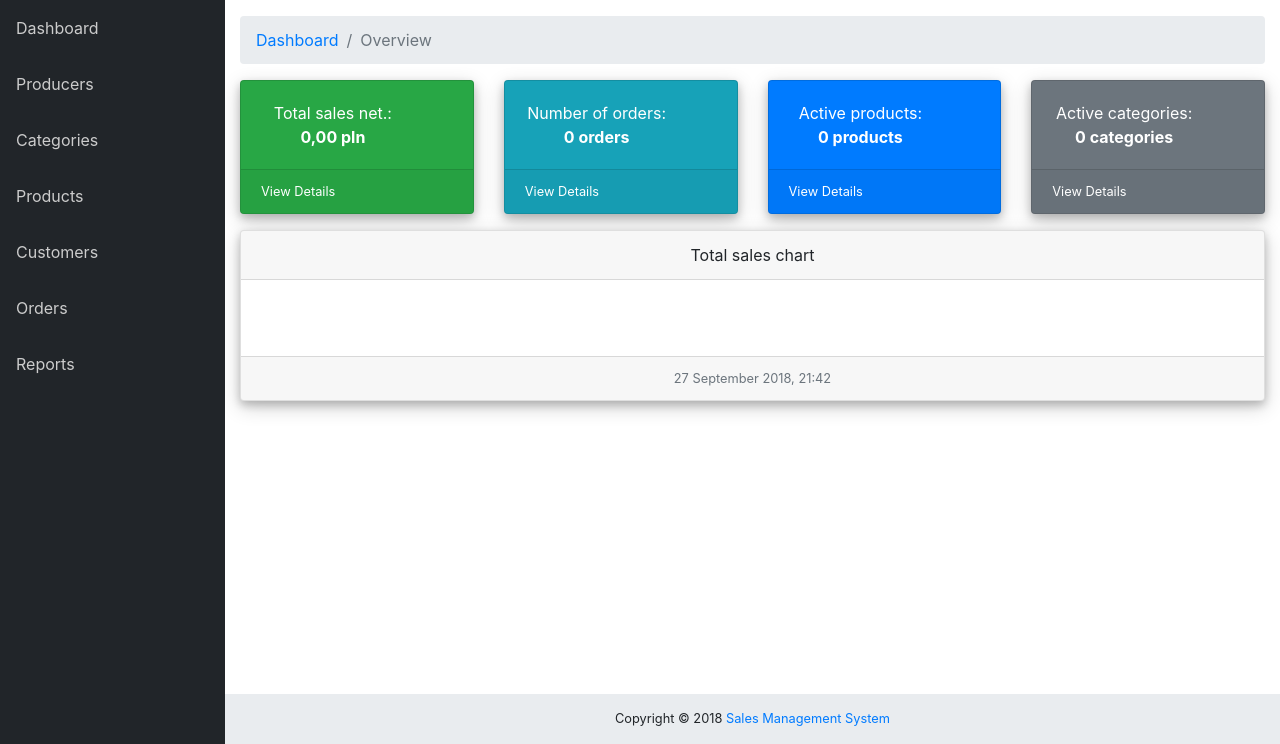
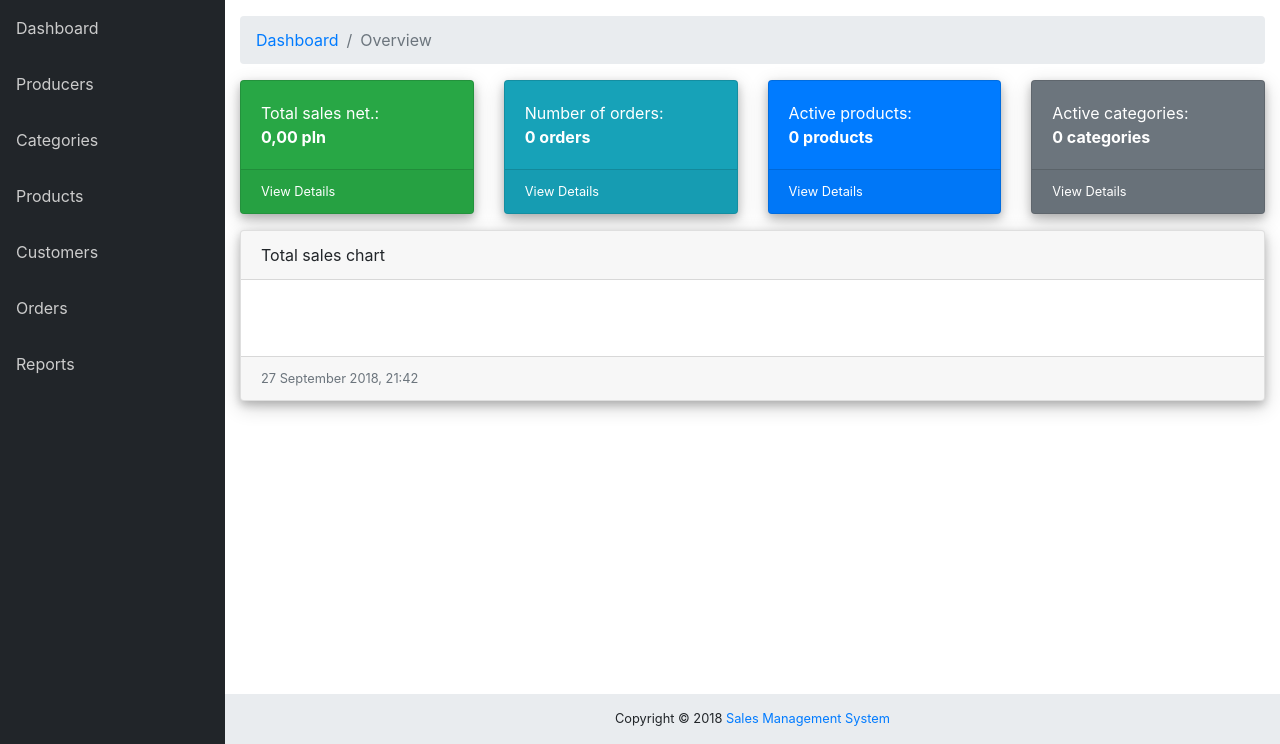
Before and after one commit to tomasz-dabrowski/sales-management-php, a PHP site: page /sales-management-php/dashboard.php in a window 1280 px wide. Shown: the part 56-800 px from the top of the page. Run offline with PHP 8.4, Linux system fonts and the light colour scheme; the visitor is signed in with stand-in values (Sample User, id 1); tables that the repository leaves empty or names only in its code hold one stand-in row (values such as "Sample post"); some libraries are stand-ins or nearby versions.

Commit message:
Initial commit

```diff
--- a/custom/css/custom.css
+++ b/custom/css/custom.css
@@ -76,7 +76,7 @@ button.button1:hover {
 div.card {
   width: 100%;
   box-shadow: 0 4px 8px 0 rgba(0, 0, 0, 0.2), 0 6px 20px 0 rgba(0, 0, 0, 0.19);
-  text-align: center;
+  /*text-align: center;*/
 }
 
 div.cardHeader {
@@ -114,10 +114,6 @@ div.kv-avatar div.file-input div.file-preview {
     background-color: #e6f5ff !important;
 }
 
-/*.table td, .table th, .form-control {*/
-    /*vertical-align: middle;*/
-/*}*/
-
 .form-group {
     margin-bottom: 0.3rem;
 }
```
